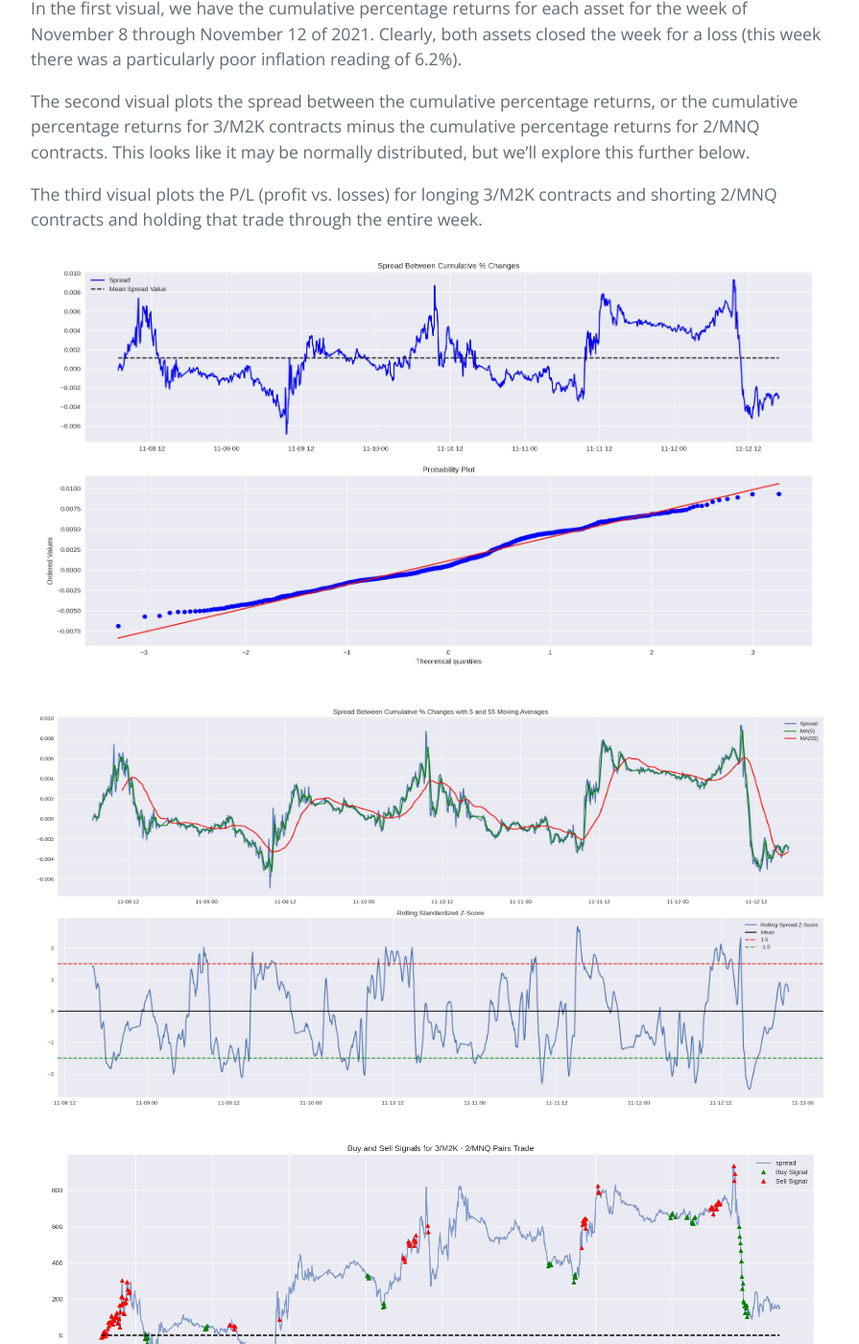
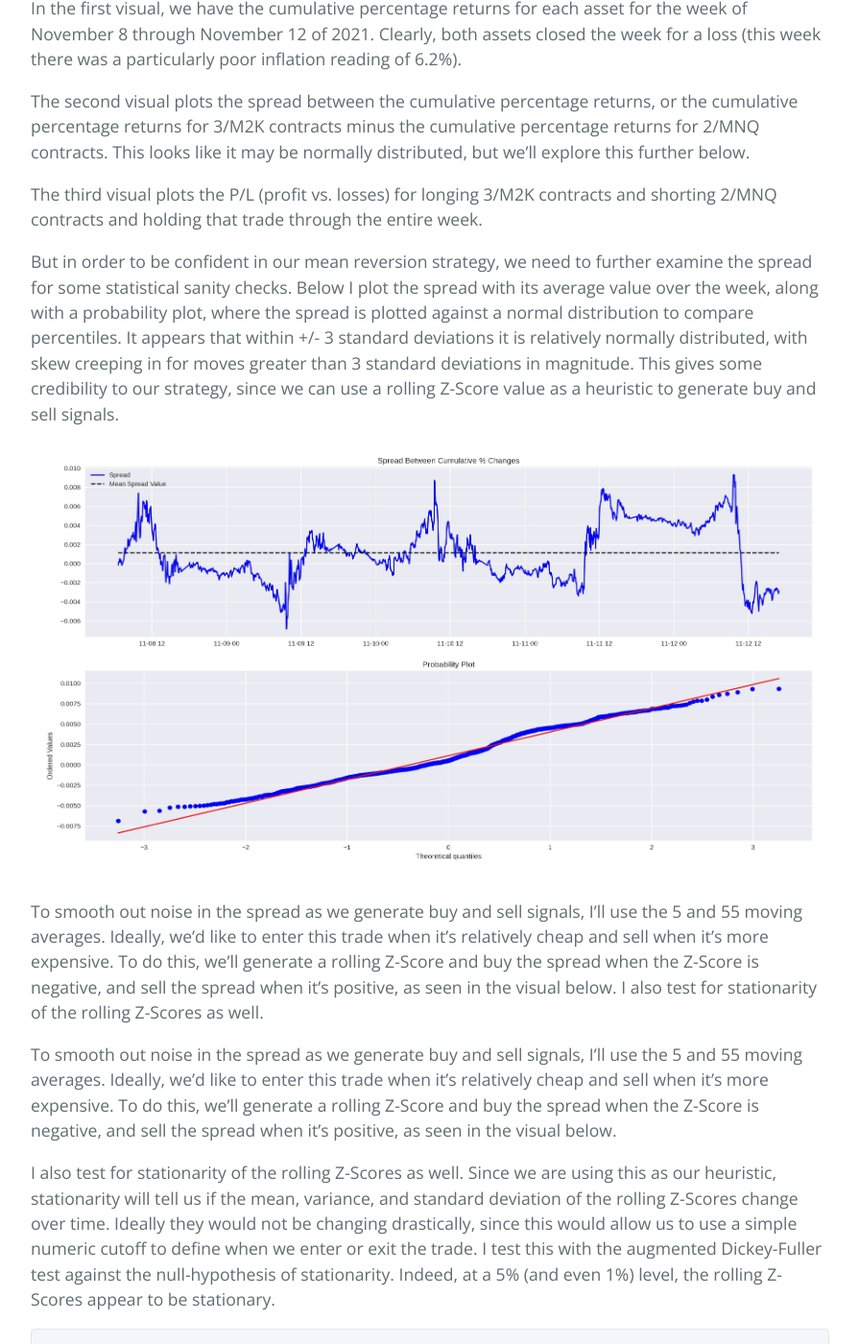
Before and after one commit to walkerhughes/portfolio, a Jekyll site: the page built from pairs_trading.md, in a window 1280 px wide and 1400 px high, scrolled down 1077 px. Shown: the whole window at 96% size, without its empty margins (192-1087 px from the left). Built offline with Jekyll 4.4.1, drawn with Linux system fonts in a browser that asks for light colours; our own code applies the rules of GitHub Pages for plain Markdown files; some of the changed text lies outside the part shown.

Commit message:
Update pairs_trading.md

````diff
--- a/pairs_trading.md
+++ b/pairs_trading.md
@@ -18,8 +18,24 @@ The second visual plots the spread between the cumulative percentage returns, or
 
 The third visual plots the P/L (profit vs. losses) for longing 3/M2K contracts and shorting 2/MNQ contracts and holding that trade through the entire week.
 
+But in order to be confident in our mean reversion strategy, we need to further examine the spread for some statistical sanity checks. Below I plot the spread with its average value over the week, along with a probability plot, where the spread is plotted against a normal distribution to compare percentiles. It appears that within +/- 3 standard deviations it is relatively normally distributed, with skew creeping in for moves greater than 3 standard deviations in magnitude. This gives some credibility to our strategy, since we can use a rolling Z-Score value as a heuristic to generate buy and sell signals.
+
 <img src="spread_normality.jpg" width="1300" height="450">
+
+To smooth out noise in the spread as we generate buy and sell signals, I’ll use the 5 and 55 moving averages. Ideally, we’d like to enter this trade when it’s relatively cheap and sell when it’s more expensive. To do this, we’ll generate a rolling Z-Score and buy the spread when the Z-Score is negative, and sell the spread when it’s positive, as seen in the visual below. I also test for stationarity of the rolling Z-Scores as well.
+
+To smooth out noise in the spread as we generate buy and sell signals, I’ll use the 5 and 55 moving averages. Ideally, we’d like to enter this trade when it’s relatively cheap and sell when it’s more expensive. To do this, we’ll generate a rolling Z-Score and buy the spread when the Z-Score is negative, and sell the spread when it’s positive, as seen in the visual below.
+
+I also test for stationarity of the rolling Z-Scores as well. Since we are using this as our heuristic, stationarity will tell us if the mean, variance, and standard deviation of the rolling Z-Scores change over time. Ideally they would not be changing drastically, since this would allow us to use a simple numeric cutoff to define when we enter or exit the trade. I test this with the augmented Dickey-Fuller test against the null-hypothesis of stationarity. Indeed, at a 5% (and even 1%) level, the rolling Z-Scores appear to be stationary.
+
+```python
+spread_dickey_fuller = adfuller(z_scores.dropna())
+print('P value for the Augmented Dickey-Fuller Test is', spread_dickey_fuller[1])
+```
 
 <img src="z_scores_moving_averages.jpg" width="1100" height="425">
 
+Now that we’ve established stationarity, we’ll define buy and sell signals as follows
+
+
 <img src="final_trade_signals.jpg" width="1100" height="300">
````
